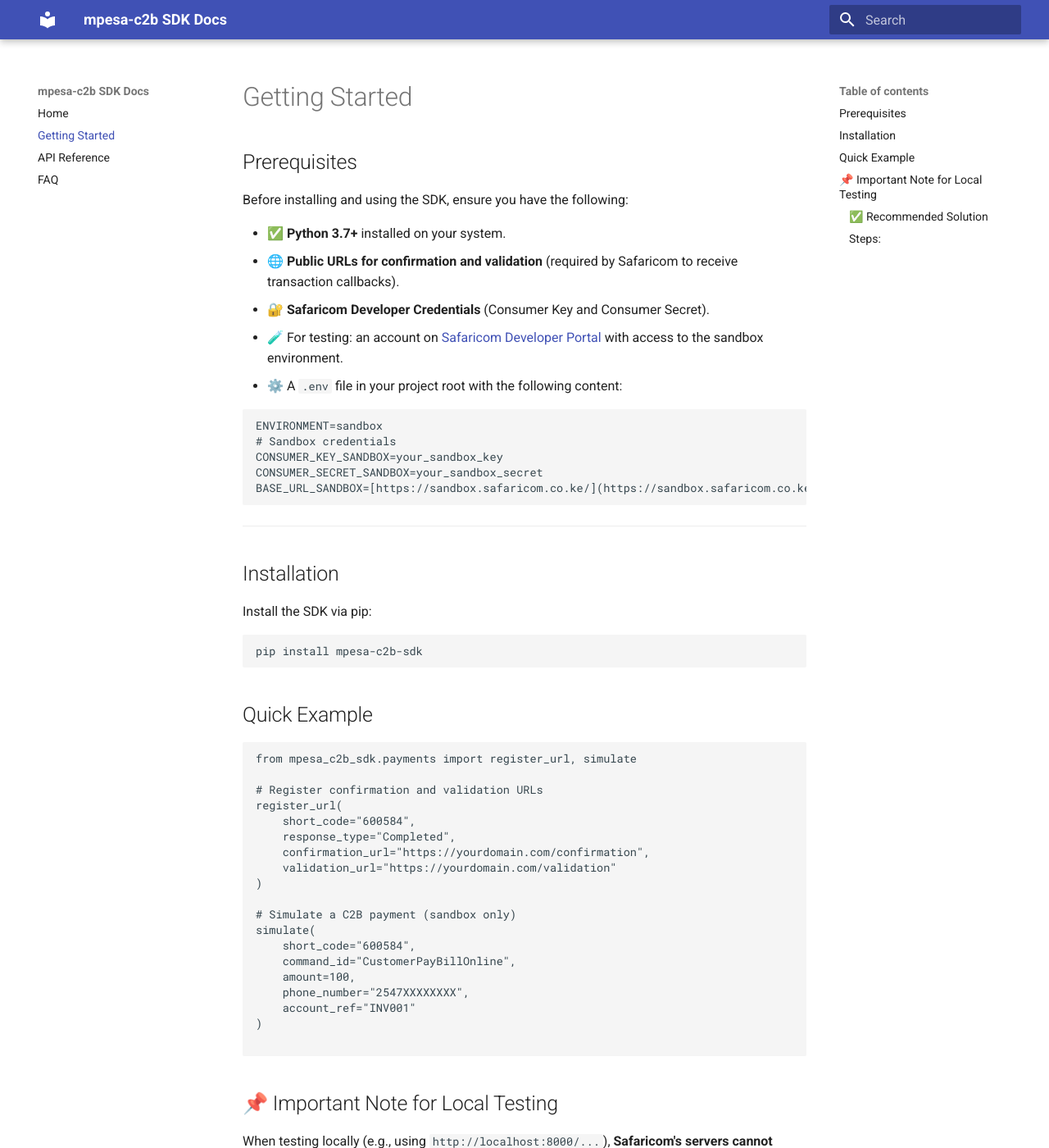
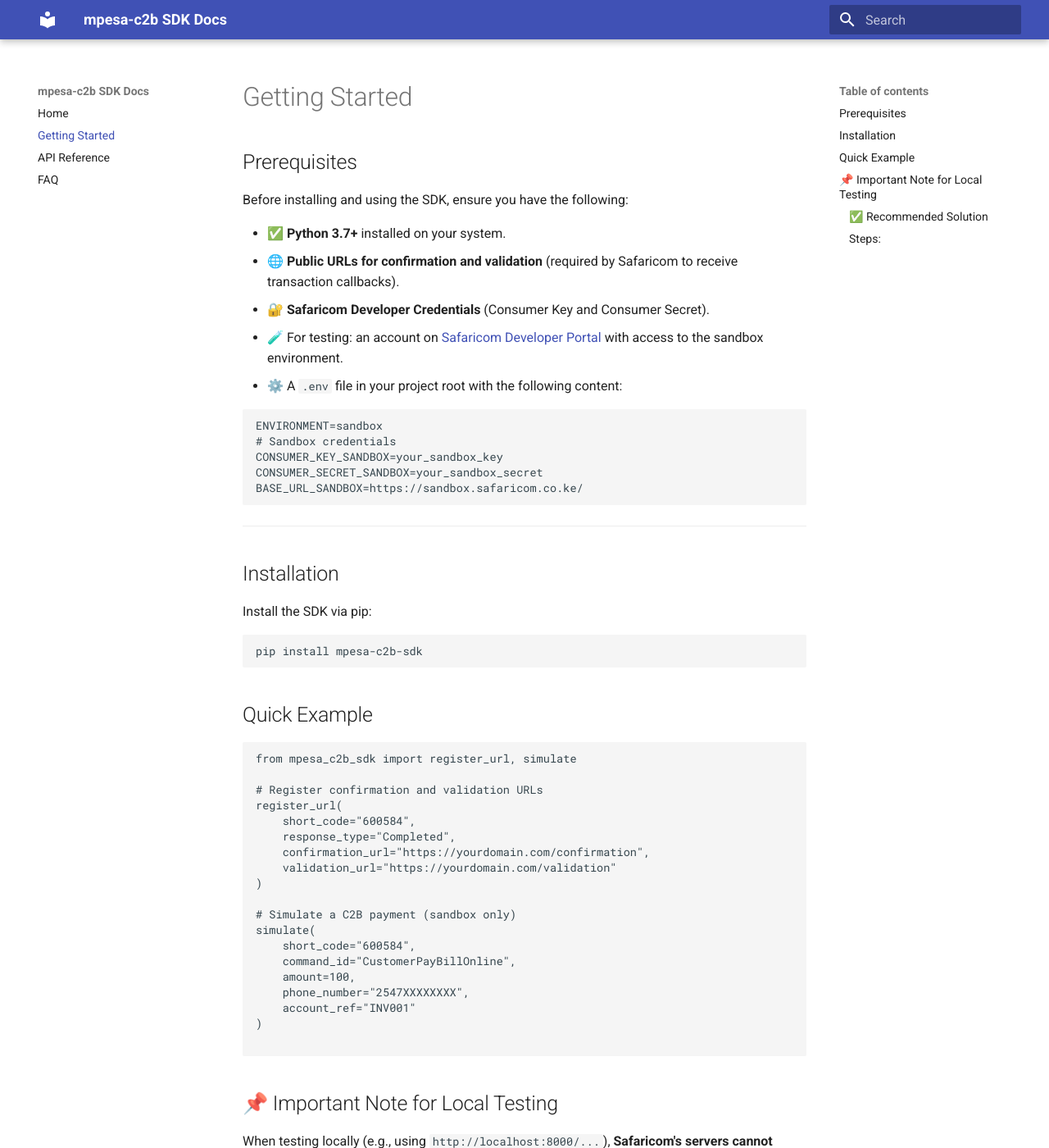
Before and after one commit to bmuia/mpesa_c2b_sdk, an MkDocs documentation site: the page built from docs/getting-started.md, in a window 1280 px wide and 1400 px high. Shown: the whole window at 82% size. Built offline with MkDocs 1.6.1 and Material for MkDocs 9.7.7, drawn with Linux system fonts in a browser that asks for light colours.

Commit message:
docs: update docs

````diff
--- a/docs/getting-started.md
+++ b/docs/getting-started.md
@@ -15,7 +15,7 @@
 # Sandbox credentials
 CONSUMER_KEY_SANDBOX=your_sandbox_key
 CONSUMER_SECRET_SANDBOX=your_sandbox_secret
-BASE_URL_SANDBOX=[https://sandbox.safaricom.co.ke/](https://sandbox.safaricom.co.ke/)
+BASE_URL_SANDBOX=https://sandbox.safaricom.co.ke/
 ```
 
 ---
@@ -30,7 +30,7 @@
 
 ## Quick Example
 ```python
-from mpesa_c2b_sdk.payments import register_url, simulate
+from mpesa_c2b_sdk import register_url, simulate
 
 # Register confirmation and validation URLs
 register_url(
````
